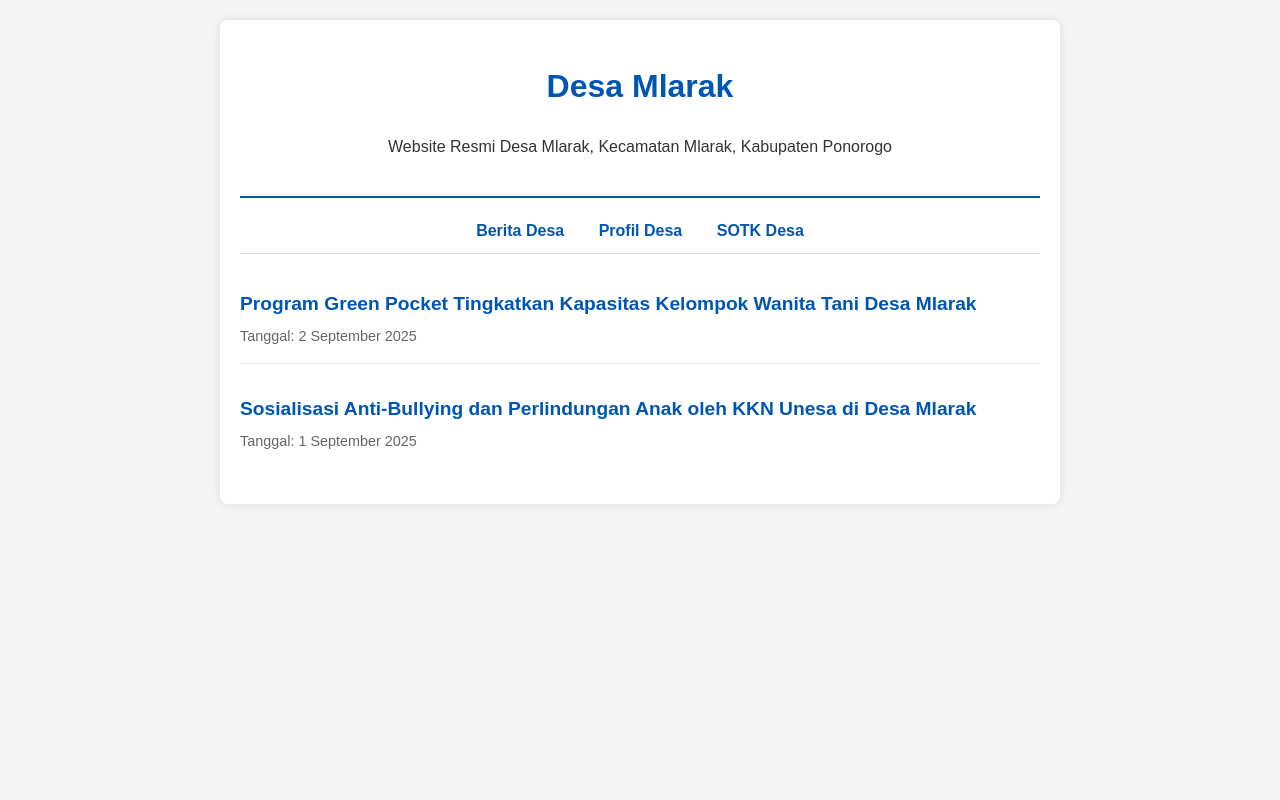
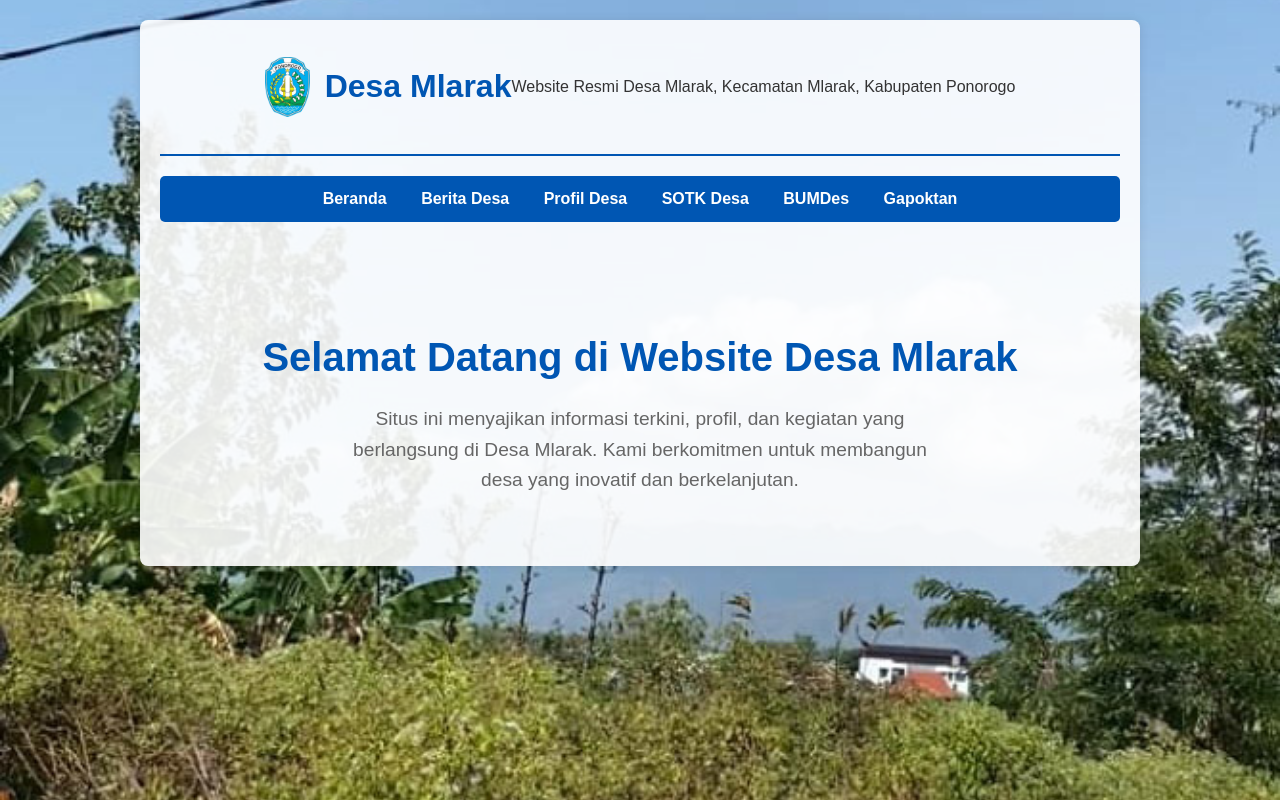
Before and after one commit to desamlarak/desamlarak.github.io, a plain HTML site: page index.html in a window 1280 px wide. Drawn offline with Linux system fonts and the light colour scheme.

Commit message:
Update index.html

```diff
--- a/index.html
+++ b/index.html
@@ -3,76 +3,79 @@
 <head>
     <meta charset="UTF-8">
     <meta name="viewport" content="width=device-width, initial-scale=1.0">
-    <title>Berita Desa Mlarak</title>
+    <title>Desa Mlarak</title>
     <style>
         body {
             font-family: Arial, sans-serif;
             line-height: 1.6;
             margin: 0;
-            padding: 20px;
+            padding: 0;
             background-color: #f4f4f4;
             color: #333;
+            /* TANDAI DI SINI: Letakkan gambar pemandangan di sini */
+            /* Pastikan nama file gambarnya sesuai, contoh: pemandangan_desa.jpg */
+            background-image: url('./pemandangan.jpg');
+            background-size: cover;
+            background-position: center;
+            background-attachment: fixed;
         }
         .container {
-            max-width: 800px;
+            max-width: 960px;
             margin: auto;
-            background: #fff;
+            background: rgba(255, 255, 255, 0.9); /* Latar belakang semi-transparan */
             padding: 20px;
+            box-shadow: 0 0 10px rgba(0, 0, 0, 0.1);
             border-radius: 8px;
-            box-shadow: 0 0 10px rgba(0, 0, 0, 0.1);
+            margin-top: 20px;
         }
-        h1, h2, h3 {
+        h1, h2 {
             color: #0056b3;
+            text-align: center;
         }
         .header {
             text-align: center;
             padding-bottom: 20px;
             border-bottom: 2px solid #0056b3;
             margin-bottom: 20px;
+            display: flex;
+            justify-content: center;
+            align-items: center;
+        }
+        .header img {
+            height: 60px; /* Atur ukuran logo */
+            margin-right: 15px;
         }
         .navbar {
             text-align: center;
             margin-bottom: 20px;
-            padding-bottom: 10px;
-            border-bottom: 1px solid #ddd;
+            padding: 10px 0;
+            background-color: #0056b3;
+            border-radius: 5px;
         }
         .navbar a {
             text-decoration: none;
-            color: #0056b3;
+            color: #fff;
             padding: 10px 15px;
             font-weight: bold;
-            transition: color 0.3s;
+            transition: background-color 0.3s;
         }
         .navbar a:hover {
-            color: #003d82;
+            background-color: #003d82;
+            border-radius: 5px;
         }
-        .news-list {
-            list-style: none;
-            padding: 0;
+        .main-content {
+            text-align: center;
+            padding: 50px 20px;
         }
-        .news-list-item {
-            border-bottom: 1px solid #eee;
-            padding: 15px 0;
+        .main-content h2 {
+            font-size: 2.5em;
             margin-bottom: 15px;
         }
-        .news-list-item:last-child {
-            border-bottom: none;
-        }
-        .news-list-title {
+        .main-content p {
             font-size: 1.2em;
-            font-weight: bold;
-            margin: 0 0 5px 0;
-        }
-        .news-list-title a {
-            text-decoration: none;
-            color: #0056b3;
-        }
-        .news-list-title a:hover {
-            text-decoration: underline;
-        }
-        .news-meta {
-            font-size: 0.9em;
             color: #666;
+            max-width: 600px;
+            margin: auto;
         }
     </style>
 </head>
@@ -80,35 +83,25 @@
 
     <div class="container">
         <header class="header">
+            <!-- TANDAI DI SINI: Letakkan gambar logo di sini -->
+            <!-- Pastikan nama file gambarnya sesuai, contoh: logo_ponorogo.png -->
+            <img src="./logo_ponorogo.png" alt="Logo Kabupaten Ponorogo">
             <h1>Desa Mlarak</h1>
             <p>Website Resmi Desa Mlarak, Kecamatan Mlarak, Kabupaten Ponorogo</p>
         </header>
 
         <nav class="navbar">
-            <a href="index.html">Berita Desa</a>
-            <a href="profil.html">Profil Desa</a>
-            <a href="sotk.html">SOTK Desa</a>
+            <a href="index.html">Beranda</a>
+            <a href="berita-desa.html">Berita Desa</a>
+            <a href="profil-desa.html">Profil Desa</a>
+            <a href="sotk-desa.html">SOTK Desa</a>
+            <a href="bumdes.html">BUMDes</a>
+            <a href="gapoktan.html">Gapoktan</a>
         </nav>
 
-        <main>
-            <ul class="news-list">
-                <li class="news-list-item">
-                    <h2 class="news-list-title">
-                        <a href="berita-green-pocket.html">Program Green Pocket Tingkatkan Kapasitas Kelompok Wanita Tani Desa Mlarak</a>
-                    </h2>
-                    <div class="news-meta">
-                        <span>Tanggal: 2 September 2025</span>
-                    </div>
-                </li>
-                <li class="news-list-item">
-                    <h2 class="news-list-title">
-                        <a href="berita-sosialisasi-antibullying.html">Sosialisasi Anti-Bullying dan Perlindungan Anak oleh KKN Unesa di Desa Mlarak</a>
-                    </h2>
-                    <div class="news-meta">
-                        <span>Tanggal: 1 September 2025</span>
-                    </div>
-                </li>
-            </ul>
+        <main class="main-content">
+            <h2>Selamat Datang di Website Desa Mlarak</h2>
+            <p>Situs ini menyajikan informasi terkini, profil, dan kegiatan yang berlangsung di Desa Mlarak. Kami berkomitmen untuk membangun desa yang inovatif dan berkelanjutan.</p>
         </main>
     </div>
 </body>
```
